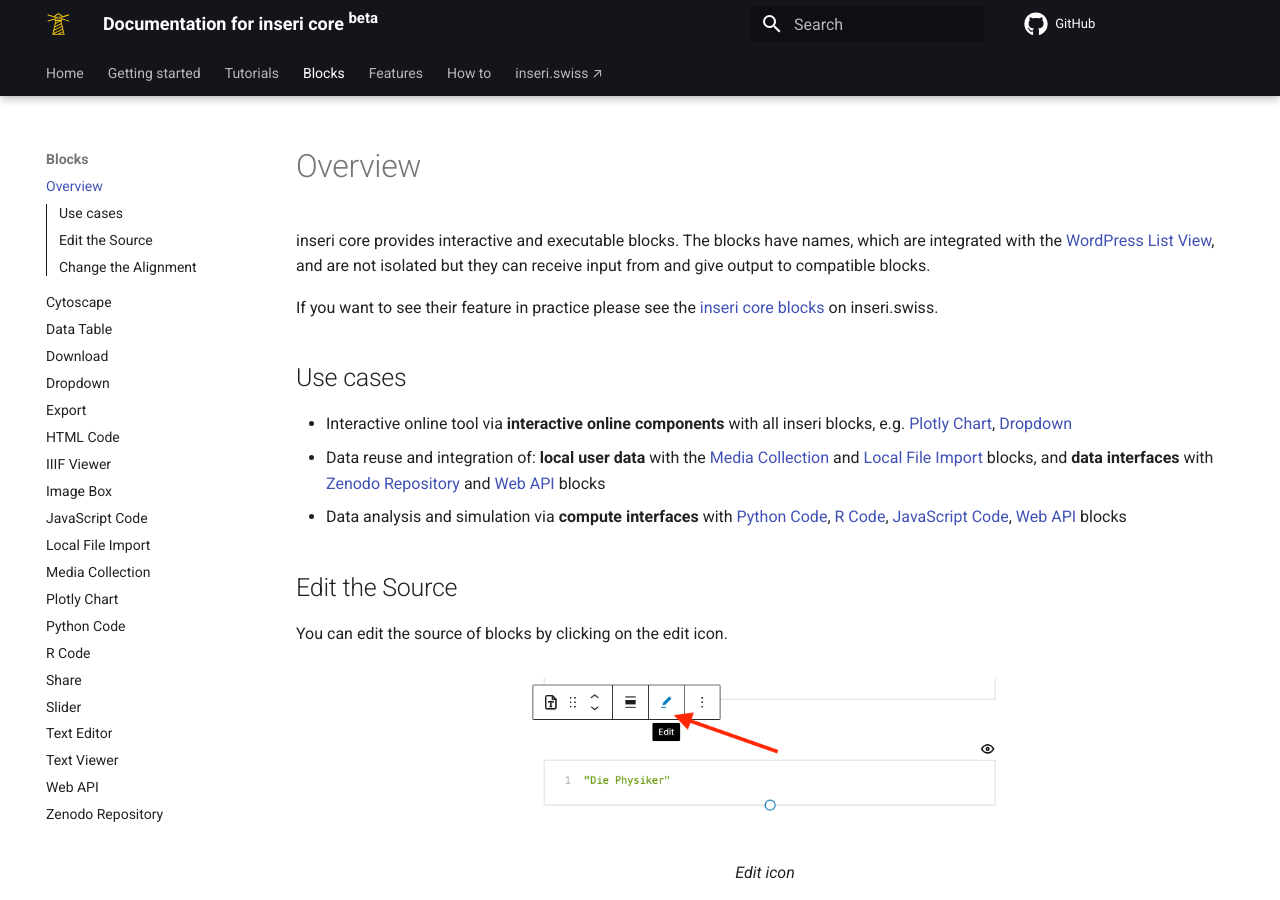
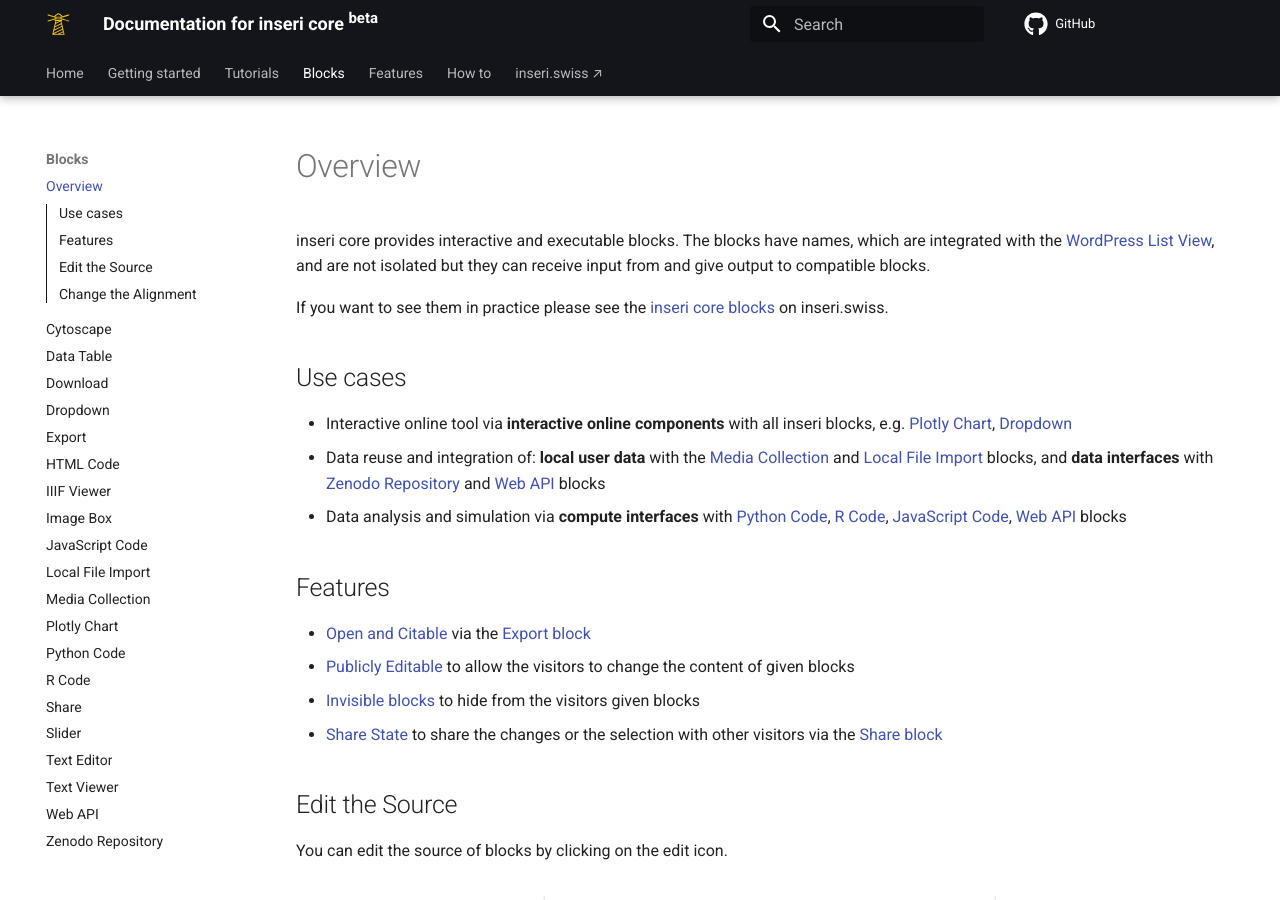
Before and after one commit to inseri-swiss/inseri-core-wp, an MkDocs documentation site: the page built from docs/blocks/overview.md, in a window 1280 px wide and 900 px high. Built offline with MkDocs 1.6.1 and Material for MkDocs 9.7.7, drawn with Linux system fonts in a browser that asks for light colours; comment, search, counter and statistics services are not loaded.

Commit message:
docs: add  the features to the block overview

```diff
--- a/docs/blocks/overview.md
+++ b/docs/blocks/overview.md
@@ -1,12 +1,19 @@
 inseri core provides interactive and executable blocks. The blocks have names, which are integrated with the [WordPress List View](https://wordpress.org/documentation/article/list-view/){:target="\_blank"}, and are not isolated but they can receive input from and give output to compatible blocks.
 
-If you want to see their feature in practice please see the [inseri core blocks](https://inseri.swiss/showcase/#core-blocks){:target="\_blank"} on inseri.swiss.
+If you want to see them in practice please see the [inseri core blocks](https://inseri.swiss/showcase/#core-blocks){:target="\_blank"} on inseri.swiss.
 
 ## Use cases
 
-- Interactive online tool via **interactive online components** with all inseri blocks, e.g. [Plotly Chart](./plotly.md), [Dropdown](./dropdown.md)
-- Data reuse and integration of: **local user data** with the [Media Collection](./mediaCollection.md) and [Local File Import](./localFileImport.md) blocks, and **data interfaces** with [Zenodo Repository](./zenodo.md) and [Web API](./webApi.md) blocks
-- Data analysis and simulation via **compute interfaces** with [Python Code](./python.md), [R Code](./rCode.md), [JavaScript Code](./javascript.md), [Web API](./webApi.md) blocks
+- Interactive online tool via **interactive online components** with all inseri blocks, e.g. [Plotly Chart](./plotly.md){:target="\_blank"}, [Dropdown](./dropdown.md){:target="\_blank"}
+- Data reuse and integration of: **local user data** with the [Media Collection](./mediaCollection.md){:target="\_blank"} and [Local File Import](./localFileImport.md){:target="\_blank"} blocks, and **data interfaces** with [Zenodo Repository](./zenodo.md){:target="\_blank"} and [Web API](./webApi.md){:target="\_blank"} blocks
+- Data analysis and simulation via **compute interfaces** with [Python Code](./python.md){:target="\_blank"}, [R Code](./rCode.md){:target="\_blank"}, [JavaScript Code](./javascript.md){:target="\_blank"}, [Web API](./webApi.md){:target="\_blank"} blocks
+
+## Features
+
+- [Open and Citable](../features/open_citable.md){:target="\_blank"} via the [Export block](../blocks/export.md){:target="\_blank"}
+- [Publicly Editable](../features/publicly_editable.md){:target="\_blank"} to allow the visitors to change the content of given blocks
+- [Invisible blocks](../features/hide_invisible_blocks.md){:target="\_blank"} to hide from the visitors given blocks
+- [Share State](../features/share_state.md) to share the changes or the selection with other visitors via the [Share block](../blocks/share.md){:target="\_blank"}
 
 ## Edit the Source
 
```
